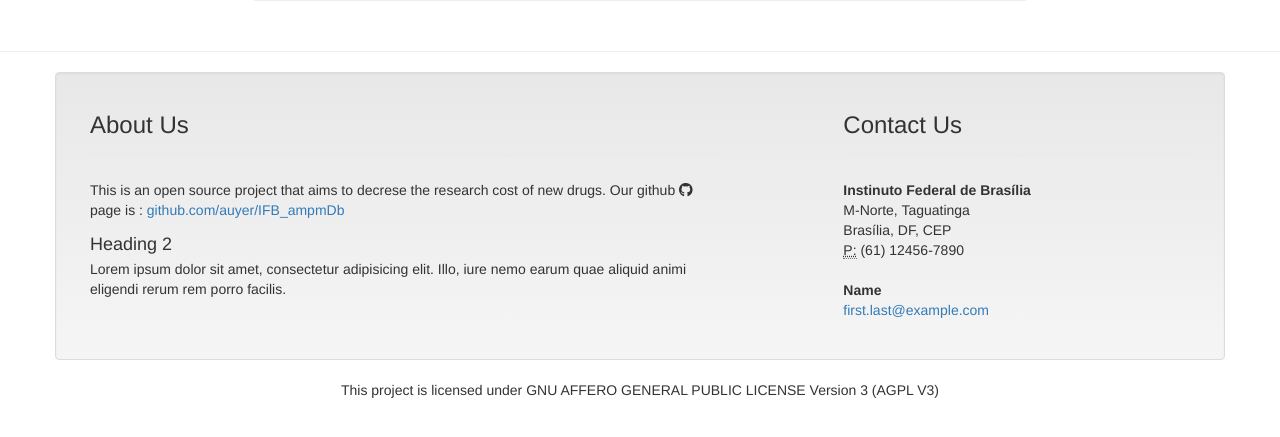
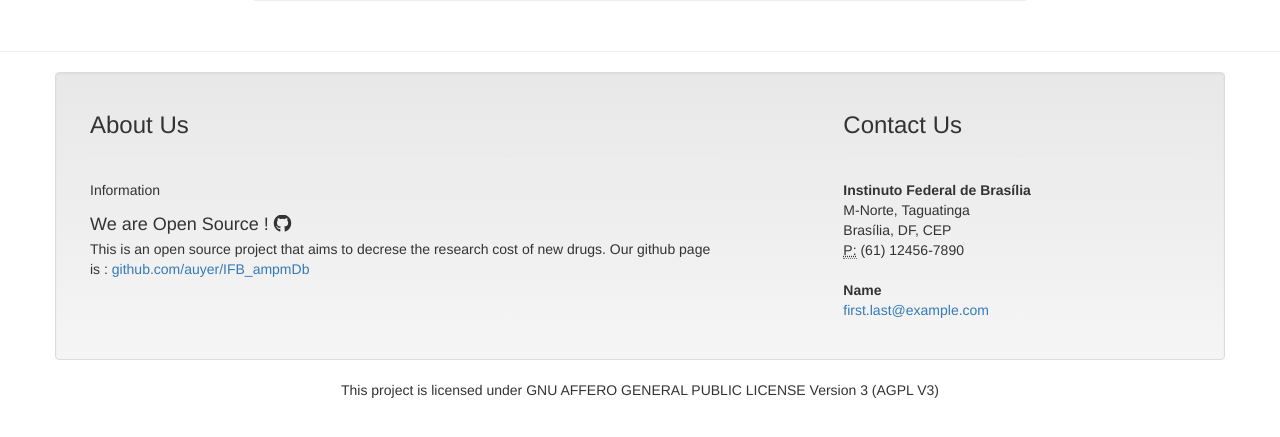
Before and after one commit to IFB-ampdb/IFB_ampmDb, a Django app: page /blog/ in a window 1280 px wide. Shown: the part 311-748 px from the top of the page. Run offline with Django 3.2, Linux system fonts and the light colour scheme; data that the repository does not hold is empty; some libraries are stand-ins or nearby versions.

Commit message:
Modified footer

```diff
--- a/ifbAMPdb/ifbAMPdatabase/templates/base.html
+++ b/ifbAMPdb/ifbAMPdatabase/templates/base.html
@@ -43,11 +43,11 @@
 					</span>
 					<h3>About Us</h3>
 					<hr>
-					<p>This is an open source project that aims to decrese the research cost of new drugs. Our github <i class="fa fa-github" aria-hidden="true"></i> page is : <a href="github.com/auyer/IFB_ampmDb">github.com/auyer/IFB_ampmDb</a> </p>
+					<p>Information </p>
 					<div class="media">
 						<div class="media-body">
-							<h4 class="media-heading">Heading 2</h4>
-							Lorem ipsum dolor sit amet, consectetur adipisicing elit. Illo, iure nemo earum quae aliquid animi eligendi rerum rem porro facilis.
+							<h4 class="media-heading">We are Open Source ! <i class="fa fa-github" aria-hidden="true"></i></h4>
+							<p>This is an open source project that aims to decrese the research cost of new drugs. Our github page is : <a href="github.com/auyer/IFB_ampmDb">github.com/auyer/IFB_ampmDb</a> </p>
 						</div>
 					</div>
 				</div>
```
